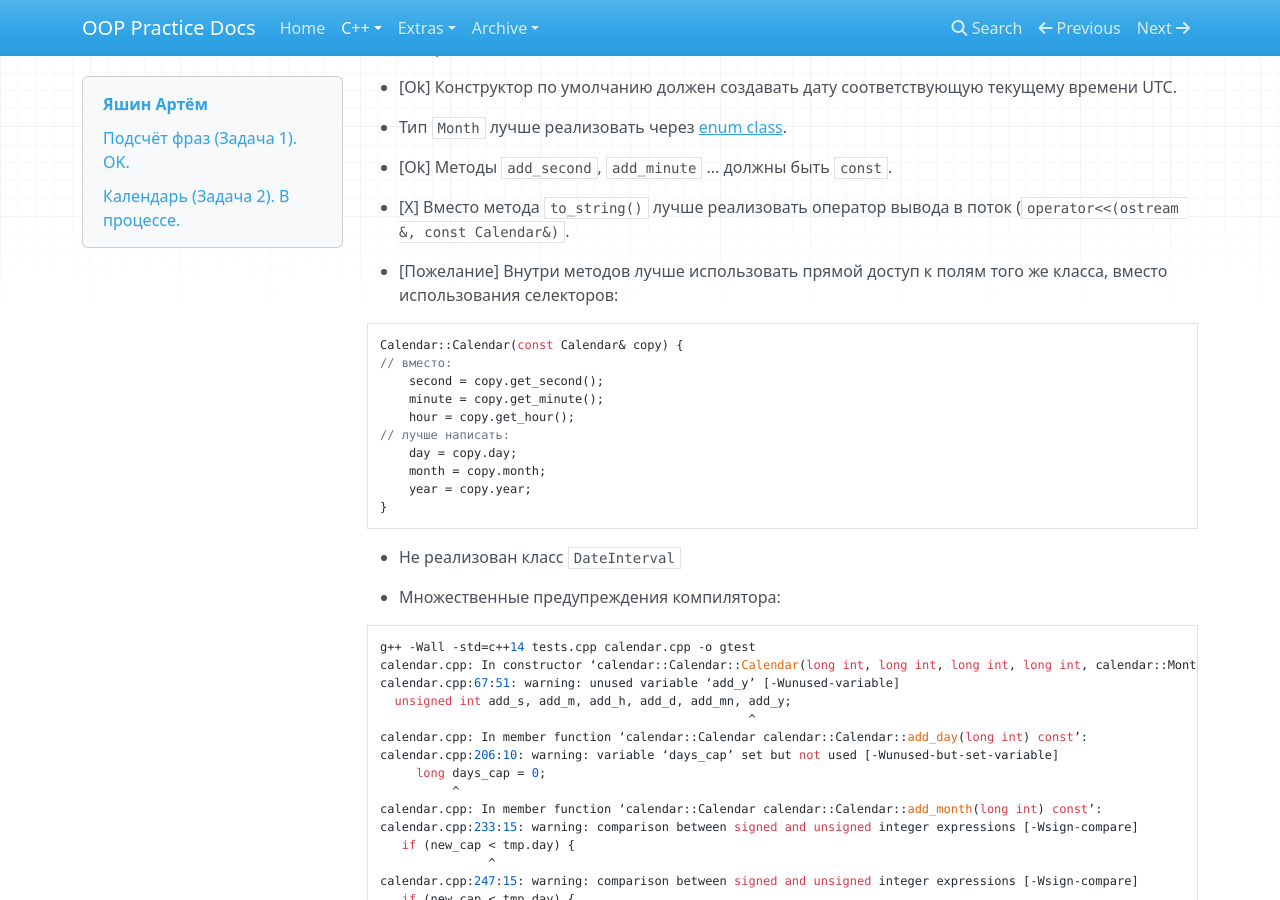
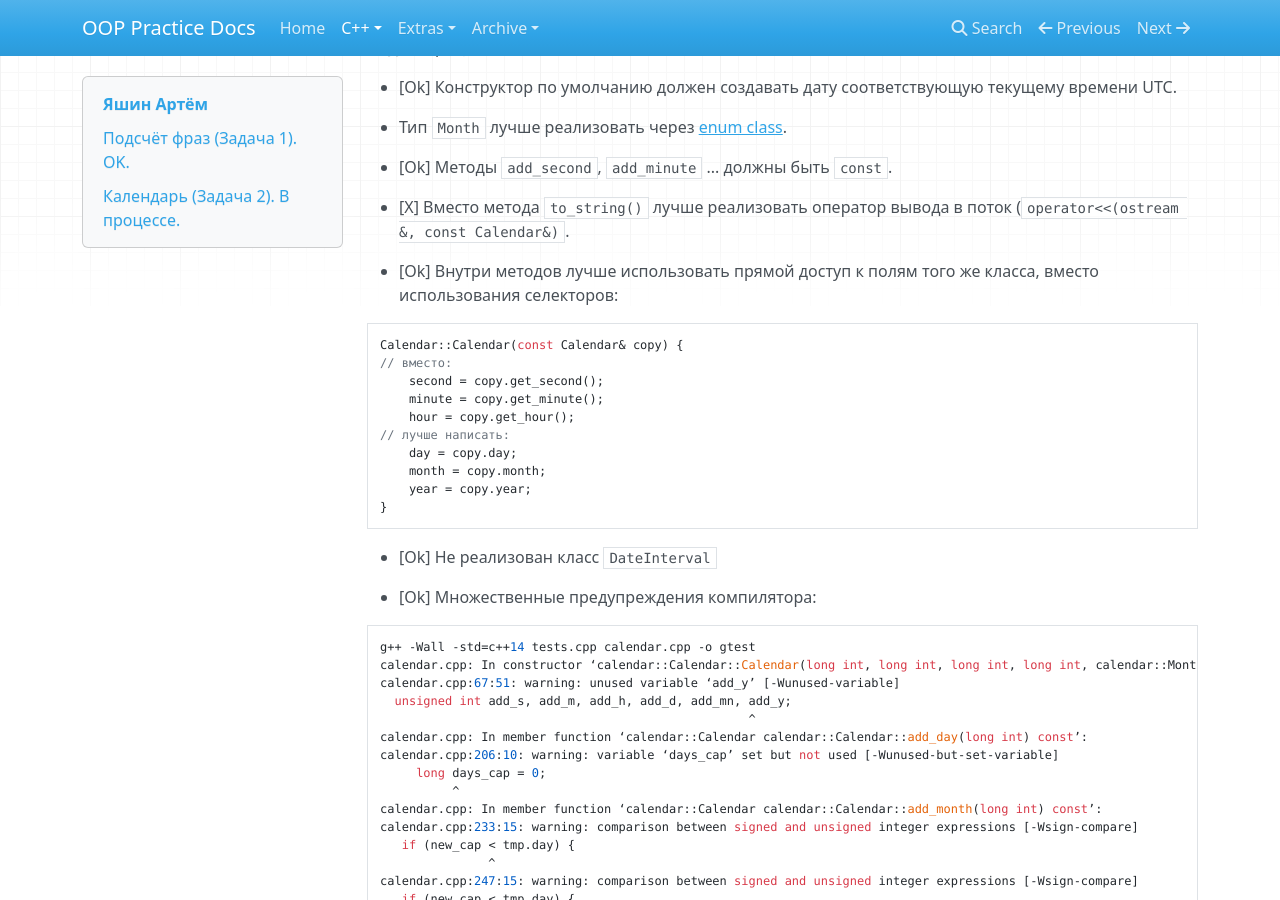
Before and after one commit to avoronkov/oop, an MkDocs documentation site: the page built from docs/2017.cpp/results/yashin.md, in a window 1280 px wide and 900 px high, scrolled down 1048 px. Built offline with MkDocs 1.6.1, drawn with Linux system fonts in a browser that asks for light colours; nearby versions of some CDN libraries; old or Windows-style settings are respelled for this version of MkDocs.

Commit message:
yashin results update

````diff
--- a/docs/2017.cpp/results/yashin.md
+++ b/docs/2017.cpp/results/yashin.md
@@ -55,7 +55,7 @@ tests.cpp:13:30: error: invalid initialization of non-const reference of type
 
 - [X] Вместо метода `to_string()` лучше реализовать оператор вывода в поток (`operator<<(ostream &, const Calendar&)`.
 
-- [Пожелание] Внутри методов лучше использовать прямой доступ к полям того же класса, вместо использования селекторов:
+- [Ok] Внутри методов лучше использовать прямой доступ к полям того же класса, вместо использования селекторов:
 ```C++
 Calendar::Calendar(const Calendar& copy) {
 // вместо:
@@ -69,9 +69,9 @@ Calendar::Calendar(const Calendar& copy) {
 }
 ```
 
-- Не реализован класс `DateInterval`
+- [Ok] Не реализован класс `DateInterval`
 
-- Множественные предупреждения компилятора:
+- [Ok] Множественные предупреждения компилятора:
 ```
 g++ -Wall -std=c++14 tests.cpp calendar.cpp -o gtest
 calendar.cpp: In constructor ‘calendar::Calendar::Calendar(long int, long int, long int, long int, calendar::Month, long int)’:
````
